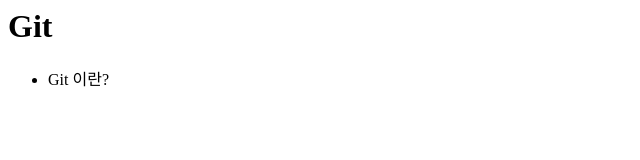
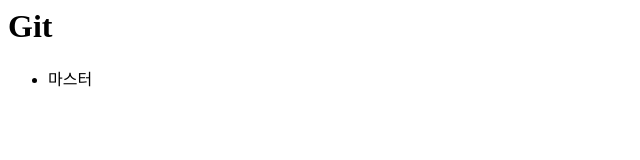
Before and after one commit to junheung/junheung_git, a plain HTML site: page index.html in a window 1280 px wide. Shown: the full height of the page, 0-640 px from the left. Drawn offline with Linux system fonts and the light colour scheme.

Commit message:
마스터 추

```diff
--- a/index.html
+++ b/index.html
@@ -7,7 +7,7 @@
 			<h1>Git</h1>
 		</header>
 		<ul>
-			<li>Git 이란?</li>
+			<li>마스터</li>
 		</ul>
 	</body>
 </html>
```
